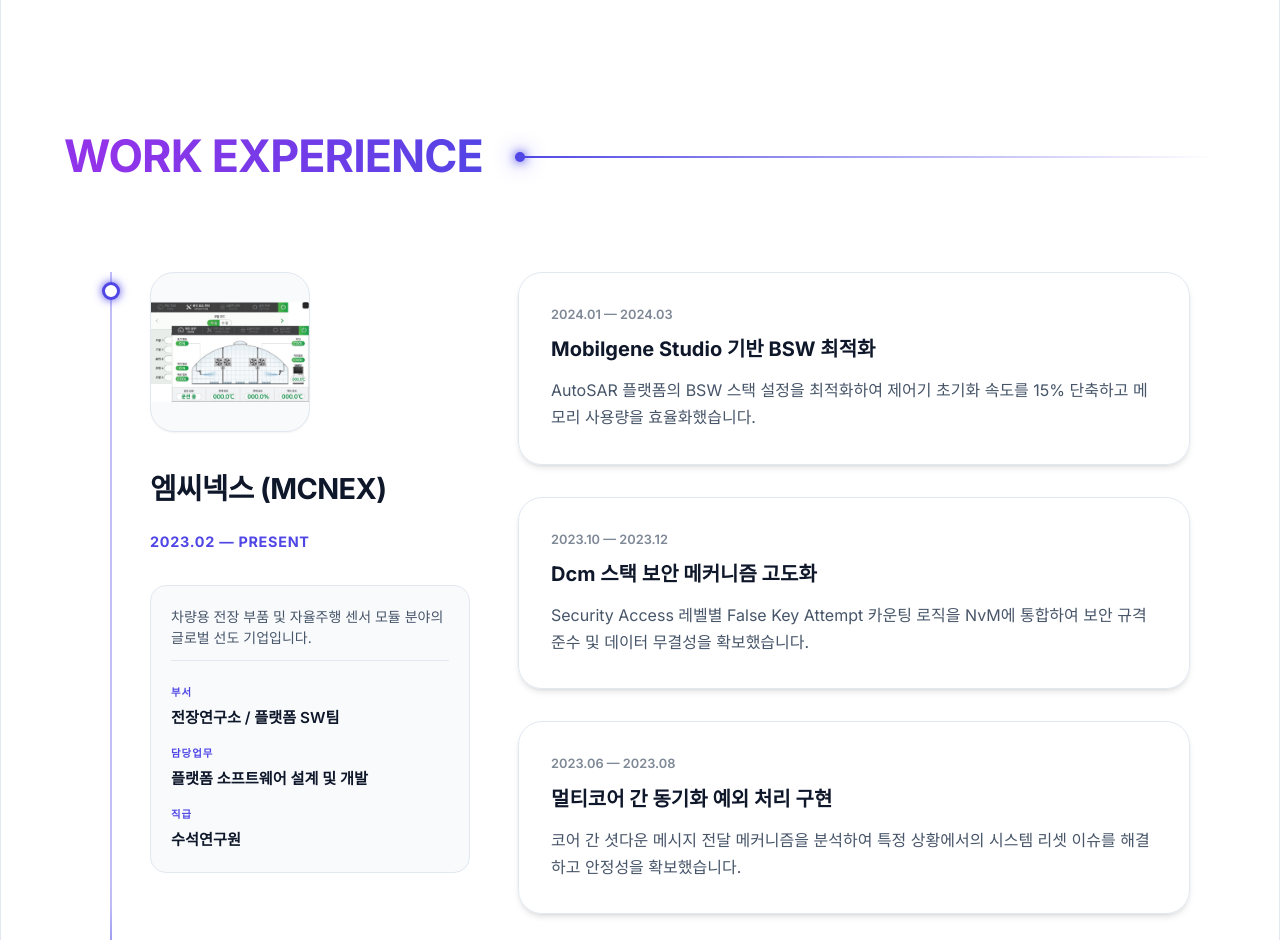
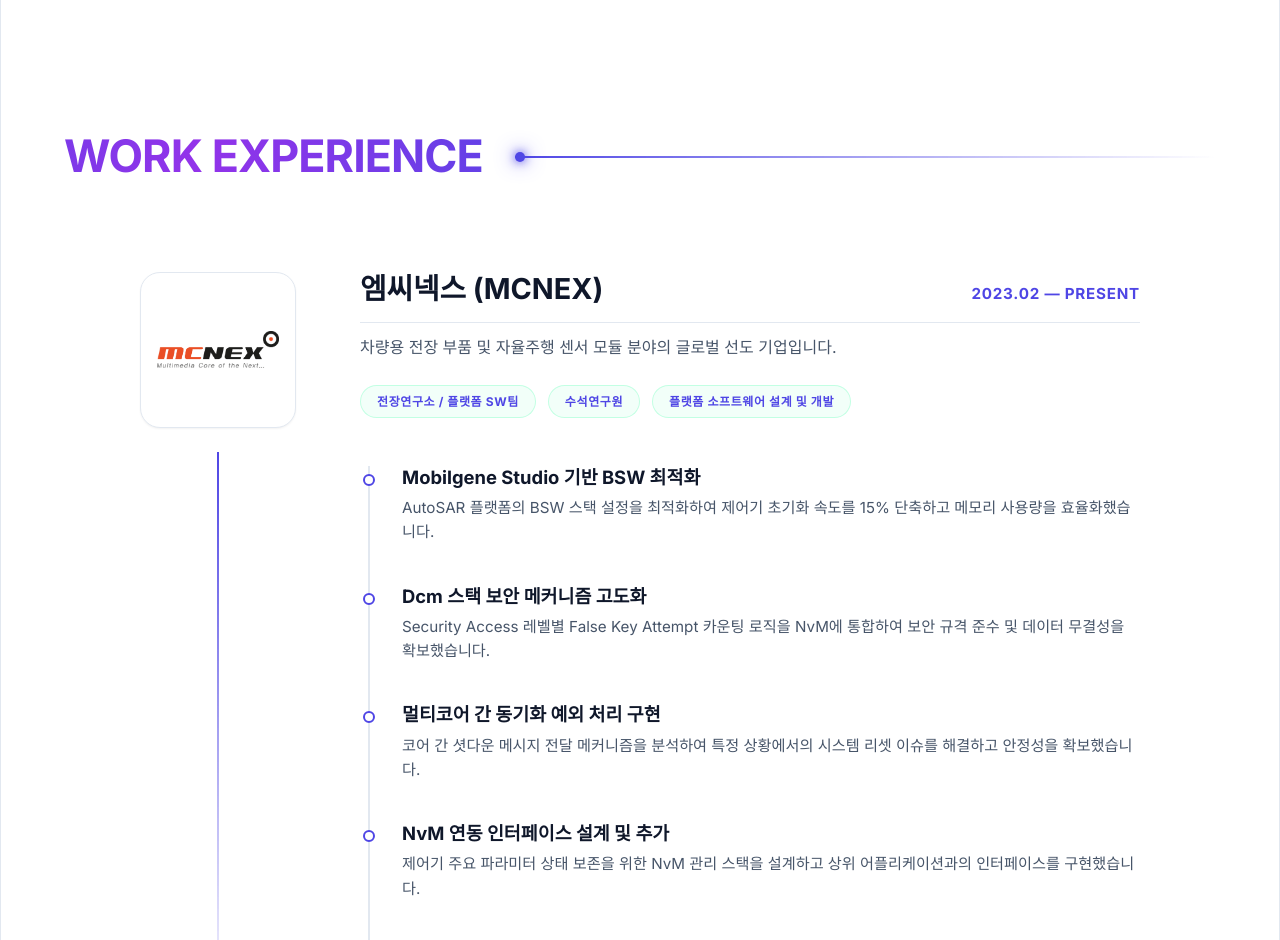
Before and after one commit to TimerOverflow/Hyun9_Portfolio, a React (Vite) app: page / in a window 1280 px wide. Shown: the part 1860-2800 px from the top of the page. Built offline with nearby package versions, Linux system fonts and the light colour scheme.

Commit message:
style: Redesign Work Experience UI with modern grid layout

```diff
--- a/src/components/Experience.jsx
+++ b/src/components/Experience.jsx
@@ -9,17 +9,12 @@
         <div className="title-line"></div>
       </div>
 
-      <div className="experience-timeline">
-        {/* Far Left Vertical Line */}
-        <div className="timeline-connector"></div>
-
+      <div className="experience-list">
         {portfolioData.experience.map((exp) => (
           <div key={exp.id} className="experience-item">
-            {/* Left Side: Sticky Company Info */}
-            <div className="experience-left">
-              <div className="timeline-dot"></div>
 
-              <div className="experience-info-sticky">
+            {/* Left Column: Logo & Vertical Line */}
+            <div className="experience-logo-col">
               <div className="company-logo-box">
                 {exp.logo && (exp.logo.includes('.') || exp.logo.startsWith('http')) ? (
                   <img
@@ -31,44 +26,41 @@
                   exp.logo || '🏢'
                 )}
               </div>
-
-                <h3 className="experience-company-title">{exp.company}</h3>
-                <div className="experience-main-period">{exp.period}</div>
-                <div className="experience-meta-card">
-                  <div className="meta-field" style={{ marginBottom: '0.5rem', borderBottom: '1px solid var(--border-color)', paddingBottom: '0.75rem' }}>
-                    <span className="meta-value" style={{ color: 'var(--text-secondary)', fontWeight: '400', fontSize: '0.875rem', lineHeight: '1.5' }}>
-                      {exp.description}
-                    </span>
-                  </div>
-                  <div className="meta-field">
-                    <span className="meta-label">부서</span>
-                    <span className="meta-value">{exp.dept}</span>
-                  </div>
-                  <div className="meta-field">
-                    <span className="meta-label">담당업무</span>
-                    <span className="meta-value">{exp.task}</span>
-                  </div>
-                  <div className="meta-field">
-                    <span className="meta-label">직급</span>
-                    <span className="meta-value">{exp.role}</span>
-                  </div>
-                </div>
-              </div>
+              <div className="timeline-connector-below"></div>
             </div>
 
-            {/* Right Side: Achievement Cards (Scrollable) */}
-            <div className="experience-right">
+            {/* Right Column: Company Info & Achievements */}
+            <div className="experience-content-col">
+
+              {/* Company Header Row */}
+              <div className="experience-header-row">
+                <h3 className="experience-company-title">{exp.company}</h3>
+                <span className="experience-main-period">{exp.period}</span>
+              </div>
+
+              <p className="experience-main-desc">{exp.description}</p>
+
+              {/* Badges (Pills) Row */}
+              <div className="experience-badges-row">
+                {exp.dept && <span className="experience-badge">{exp.dept}</span>}
+                {exp.role && <span className="experience-badge">{exp.role}</span>}
+                {exp.task && <span className="experience-badge">{exp.task}</span>}
+              </div>
+
+              {/* Achievements List */}
+              <div className="experience-achievements-list">
                 {exp.achievements && exp.achievements.map((ach, idx) => (
                   <div
                     key={idx}
-                  className="glass-card achievement-card"
+                    className="achievement-item"
                     style={{ animationDelay: `${idx * 0.15}s` }}
                   >
-                  <span className="achievement-card-date">{ach.date}</span>
-                  <h4 className="achievement-card-title">{ach.title}</h4>
-                  <p className="achievement-card-desc">{ach.desc}</p>
+                    <h4 className="achievement-title">{ach.title}</h4>
+                    <p className="achievement-desc">{ach.desc}</p>
                   </div>
                 ))}
+              </div>
+
             </div>
           </div>
         ))}
--- a/src/data/portfolioData.js
+++ b/src/data/portfolioData.js
@@ -16,7 +16,7 @@
       dept: "전장연구소 / 플랫폼 SW팀",
       role: "수석연구원",
       task: "플랫폼 소프트웨어 설계 및 개발",
-      logo: "SampleImage.png",
+      logo: "logo_mcnex.jpg",
       description: "차량용 전장 부품 및 자율주행 센서 모듈 분야의 글로벌 선도 기업입니다.",
       achievements: [
         {
@@ -53,7 +53,7 @@
       dept: "기술연구소 / SW개발팀",
       role: "과장",
       task: "산업용 제어 시스템 펌웨어 개발",
-      logo: "SampleImage.png",
+      logo: "logo_systronics.png",
       description: "산업용 제어 시스템 및 임베디드 펌웨어 솔루션 전문 기업입니다.",
       achievements: [
         {
--- a/src/index.css
+++ b/src/index.css
@@ -7,7 +7,8 @@
   --text-secondary: #475569;
   --accent-primary: #4f46e5;
   --accent-secondary: #9333ea;
-  --accent-neon: #00ff88; /* Added Neon Green */
+  --accent-neon: #00ff88;
+  /* Added Neon Green */
   --accent-gradient: linear-gradient(135deg, var(--accent-primary), var(--accent-secondary));
   --border-color: #e2e8f0;
   --card-bg: rgba(255, 255, 255, 0.8);
@@ -45,13 +46,15 @@
 }
 
 [data-theme='dark'] {
-  --bg-primary: #050505; /* Deeper black */
+  --bg-primary: #050505;
+  /* Deeper black */
   --bg-secondary: #0f172a;
   --text-primary: #f8fafc;
   --text-secondary: #94a3b8;
   --border-color: #1e293b;
   --card-bg: rgba(15, 23, 42, 0.7);
-  --accent-primary: #00ff88; /* Change primary accent to Neon Green in dark mode */
+  --accent-primary: #00ff88;
+  /* Change primary accent to Neon Green in dark mode */
   --accent-secondary: #00ccff;
   --accent-gradient: linear-gradient(135deg, #00ff88, #00ccff);
 
@@ -148,12 +151,10 @@
 }
 
 .text-gradient {
-  background: linear-gradient(
-    90deg,
+  background: linear-gradient(90deg,
       var(--accent-primary),
       var(--accent-secondary),
-    var(--accent-primary)
-  );
+      var(--accent-primary));
   background-size: 200% auto;
   -webkit-background-clip: text;
   -webkit-text-fill-color: transparent;
@@ -162,8 +163,13 @@
 }
 
 @keyframes gradientFlow {
-  0% { background-position: 0% center; }
-  100% { background-position: 200% center; }
+  0% {
+    background-position: 0% center;
+  }
+
+  100% {
+    background-position: 200% center;
+  }
 }
 
 /* Container */
@@ -193,7 +199,8 @@
   display: flex;
   align-items: center;
   gap: 2rem;
-  margin-bottom: 5.5rem; /* Increased and unified gap */
+  margin-bottom: 5.5rem;
+  /* Increased and unified gap */
 }
 
 .section-title {
@@ -365,270 +372,261 @@
 }
 
 @keyframes spin {
-  from { transform: rotate(0deg); }
-  to { transform: rotate(360deg); }
+  from {
+    transform: rotate(0deg);
+  }
+
+  to {
+    transform: rotate(360deg);
+  }
 }
 
 @keyframes pulseHeart {
-  0% { transform: scale(1); }
-  15% { transform: scale(1.2); }
-  30% { transform: scale(1); }
-  45% { transform: scale(1.2); }
-  60% { transform: scale(1); }
-  100% { transform: scale(1); }
+  0% {
+    transform: scale(1);
   }
 
-/* --- WORK EXPERIENCE REDESIGN (Reference Link Style) --- */
-
-.experience-timeline {
-  position: relative;
-  max-width: 1100px;
-  margin: 0 auto;
-  padding: 0; /* Removed extra padding to unify spacing */
+  15% {
+    transform: scale(1.2);
   }
 
-/* Far Left Connector Line with Flowing Animation */
-.timeline-connector {
-  position: absolute;
-  left: 20px;
-  top: 0;
-  bottom: 0;
-  width: 2px;
-  background: var(--timeline-base); /* Theme-aware base color */
-  opacity: 1;
-  overflow: hidden;
+  30% {
+    transform: scale(1);
   }
 
-.timeline-connector::after {
-  content: '';
-  position: absolute;
-  top: -400px;
-  left: 0;
-  width: 100%;
-  height: 400px; /* Longer, more dramatic glow */
-  background: linear-gradient(to bottom,
-    transparent,
-    var(--accent-primary) 20%,
-    #fff 50%,
-    var(--accent-primary) 80%,
-    transparent 100%
-  );
-  filter: blur(1px);
-  box-shadow: var(--timeline-glow); /* Theme-aware glow intensity */
-  animation: flowLine 3s cubic-bezier(0.4, 0, 0.2, 1) infinite;
+  45% {
+    transform: scale(1.2);
   }
 
-@keyframes flowLine {
-  0% { top: -400px; }
-  100% { top: 100%; }
+  60% {
+    transform: scale(1);
+  }
+
+  100% {
+    transform: scale(1);
+  }
+}
+
+/* --- WORK EXPERIENCE REDESIGN (Grid List Style) --- */
+
+.experience-list {
+  max-width: 1000px;
+  margin: 0 auto;
+  display: flex;
+  flex-direction: column;
+  gap: 4rem;
 }
 
 .experience-item {
-  position: relative;
   display: grid;
-  grid-template-columns: 320px 1fr;
-  gap: 3rem;
-  margin-bottom: 6rem;
-  padding-left: 60px;
+  grid-template-columns: 156px 1fr;
+  gap: 4rem;
 }
 
-/* Left Section: Company Info (Sticky) */
-.experience-left {
-  position: relative;
-}
-
-.experience-info-sticky {
-  position: sticky;
-  top: 100px;
+/* Left Column: Logo & Vertical Line */
+.experience-logo-col {
   display: flex;
   flex-direction: column;
+  align-items: center;
   gap: 1.5rem;
 }
 
-.timeline-dot {
-  position: absolute;
-  left: -48px;
-  top: 10px;
-  width: 18px;
-  height: 18px;
-  background: var(--bg-primary);
-  border: 3px solid var(--accent-primary);
-  border-radius: 50%;
-  box-shadow: 0 0 10px var(--accent-primary);
-  z-index: 2;
-}
-
 .company-logo-box {
-  width: 160px;
-  height: 160px;
-  background: var(--bg-secondary);
+  width: 156px;
+  height: 156px;
+  background: #ffffff;
   border: 1px solid var(--border-color);
-  border-radius: 24px;
+  border-radius: 20px;
   display: flex;
   align-items: center;
   justify-content: center;
-  font-size: 5rem;
   box-shadow: var(--shadow-sm);
-  margin-bottom: 1rem;
+  padding: 16px; /* slightly scaled padding to match larger box */
+  overflow: hidden;
+  transition: var(--transition);
+}
+
+.timeline-connector-below {
+  width: 2px;
+  flex: 1;
+  background: linear-gradient(to bottom, var(--accent-primary), transparent);
+  opacity: 1.0;
+}
+
+/* Right Column: Content */
+.experience-content-col {
+  display: flex;
+  flex-direction: column;
+  padding-bottom: 2rem;
+}
+
+.experience-header-row {
+  display: flex;
+  justify-content: space-between;
+  align-items: flex-end;
+  /* Align bottom to match text baselines */
+  margin-bottom: 0.75rem;
+  border-bottom: 1px solid var(--border-color);
+  padding-bottom: 1rem;
 }
 
 .experience-company-title {
   font-size: 1.8rem;
   font-weight: 800;
+  color: var(--text-primary);
   margin: 0;
-  color: var(--text-primary);
-  letter-spacing: -0.02em;
 }
 
 .experience-main-period {
-  font-size: 0.9rem;
+  font-size: 0.95rem;
   font-weight: 700;
   color: var(--accent-primary);
   letter-spacing: 0.05em;
-  margin-bottom: 0.5rem;
+  text-transform: uppercase;
 }
 
 .experience-main-desc {
   font-size: 1rem;
   color: var(--text-secondary);
   line-height: 1.6;
-  opacity: 0.8;
+  margin: 0 0 1.5rem 0;
 }
 
-/* Metadata Box (DEPT / POSITION) */
-.experience-meta-card {
-  background: var(--bg-secondary);
-  border: 1px solid var(--border-color);
-  border-radius: 16px;
-  padding: 1.25rem;
+/* Badges */
+.experience-badges-row {
+  display: flex;
+  gap: 0.75rem;
+  flex-wrap: wrap;
+  margin-bottom: 3rem;
+}
+
+.experience-badge {
+  padding: 6px 16px;
+  background: rgba(0, 255, 136, 0.05);
+  color: var(--accent-primary);
+  border: 1px solid rgba(0, 255, 136, 0.2);
+  border-radius: 99px;
+  font-size: 0.75rem;
+  font-weight: 700;
+  letter-spacing: 0.05em;
+  text-transform: uppercase;
+  transition: var(--transition);
+}
+
+.experience-badge:hover {
+  background: rgba(0, 255, 136, 0.1);
+  border-color: rgba(0, 255, 136, 0.4);
+}
+
+/* Achievements */
+.experience-achievements-list {
   display: flex;
   flex-direction: column;
-  gap: 1rem;
+  gap: 2.5rem;
+  border-left: 2px solid var(--border-color);
+  padding-left: 2rem;
+  margin-left: 0.5rem;
 }
 
-.meta-field {
-  display: flex;
-  flex-direction: column;
-  gap: 0.25rem;
+.achievement-item {
+  animation: slideUpFade 0.6s ease-out forwards;
+  opacity: 0;
+  position: relative;
 }
 
-.meta-label {
-  font-size: 0.65rem;
-  font-weight: 800;
-  color: var(--accent-primary);
-  letter-spacing: 0.1em;
-  text-transform: uppercase;
+.achievement-item::before {
+  content: '';
+  position: absolute;
+  left: calc(-2rem - 1px);
+  /* Perfectly aligns bullet center with the 2px left border */
+  top: 0.5rem;
+  width: 8px;
+  height: 8px;
+  border-radius: 50%;
+  background: var(--bg-primary);
+  border: 2px solid var(--accent-primary);
+  transform: translateX(-50%);
+  transition: var(--transition);
 }
 
-.meta-value {
-  font-size: 0.95rem;
-  font-weight: 600;
-  color: var(--text-primary);
+.achievement-item:hover::before {
+  background: var(--accent-primary);
+  box-shadow: 0 0 10px var(--accent-primary);
 }
 
-/* Right Section: Achievement Cards */
-.experience-right {
-  display: flex;
-  flex-direction: column;
-  gap: 2rem;
+.achievement-title {
+  font-size: 1.15rem;
+  font-weight: 700;
+  color: var(--text-primary);
+  margin: 0 0 0.5rem 0;
+  transition: color 0.3s ease;
 }
 
-.achievement-card {
-  border-radius: 24px;
-  padding: 2rem;
-  transition: var(--transition);
-  border: 1px solid var(--border-color);
-  animation: slideUpFade 0.6s ease-out forwards;
-  opacity: 0;
+.achievement-item:hover .achievement-title {
+  color: var(--accent-primary);
+}
+
+.achievement-desc {
+  font-size: 0.95rem;
+  color: var(--text-secondary);
+  line-height: 1.6;
+  margin: 0;
 }
 
 @keyframes slideUpFade {
   from {
     opacity: 0;
-    transform: translateY(30px);
+    transform: translateY(20px);
   }
+
   to {
     opacity: 1;
     transform: translateY(0);
   }
 }
 
-
-.achievement-card:hover {
-  transform: translateY(-5px);
-  border-color: var(--accent-primary);
-  box-shadow: 0 10px 30px rgba(79, 70, 229, 0.1);
-}
-
-.achievement-card-date {
-  font-size: 0.8rem;
-  font-weight: 600;
-  color: var(--text-secondary);
-  opacity: 0.7;
-  display: block;
-  margin-bottom: 0.75rem;
-}
-
-.achievement-card-title {
-  font-size: 1.25rem;
-  font-weight: 700;
-  margin-bottom: 1rem;
-  color: var(--text-primary);
-}
-
-.achievement-card-desc {
-  font-size: 1rem;
-  color: var(--text-secondary);
-  line-height: 1.7;
-  margin: 0;
-}
-
 /* Responsive */
 @media (max-width: 1024px) {
   .experience-item {
     grid-template-columns: 1fr;
-    gap: 3rem;
+    gap: 2rem;
   }
 
-  .experience-info-sticky {
-    position: relative;
-    top: 0;
+  .experience-logo-col {
+    flex-direction: row;
+    align-items: center;
   }
 
-  .timeline-connector {
-    left: 20px;
+  .company-logo-box {
+    width: 104px;
+    height: 104px;
+    padding: 10px;
+    margin-bottom: 0;
+  }
+
+  .timeline-connector-below {
+    display: none;
   }
 }
 
-
-/* Responsive adjustments */
 @media (max-width: 768px) {
-  .timeline-connector {
-    left: 21px;
+  .experience-header-row {
+    flex-direction: column;
+    align-items: flex-start;
+    gap: 0.5rem;
   }
 
-  .timeline-marker {
-    width: 44px;
-    height: 44px;
-    border-radius: 12px;
-    font-size: 1.2rem;
+  .experience-company-title {
+    font-size: 1.5rem;
   }
 
-  .experience-item {
-    gap: 1.5rem;
-    margin-bottom: 3rem;
+  .experience-achievements-list {
+    padding-left: 1rem;
   }
 
-  .experience-card {
-    padding: 1.5rem;
-    border-radius: 20px;
-  }
-
-  .experience-company {
-    font-size: 1.3rem;
-  }
-
-  .experience-role {
-    font-size: 1rem;
+  .achievement-item::before {
+    left: calc(-1rem - 1px);
+    width: 6px;
+    height: 6px;
   }
 }
```
Also changed, not shown: public/logo_mcnex.jpg (added), public/logo_systronics.png (added). Lines whose indentation alone changed are shown as unchanged.
